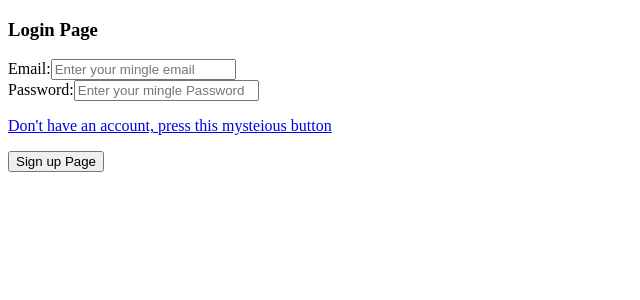
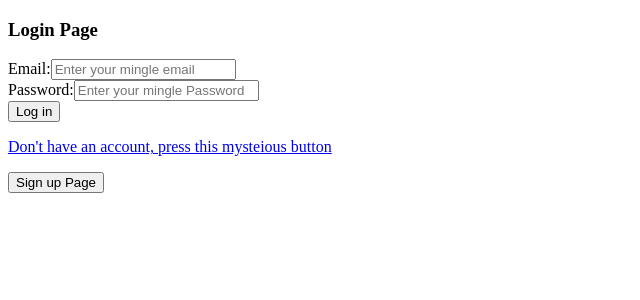
Before and after one commit to Nicholas-Zambrano/mingle-university-client, a React (Create React App) app: page /loginPage in a window 1280 px wide. Shown: the top 300 px of the page, without its empty margins (0-640 px from the left). Built offline with nearby package versions, Linux system fonts and the light colour scheme.

Commit message:
created a login page that allows existing user to log in

```diff
--- a/src/pages/LoginPage/LoginPage.js
+++ b/src/pages/LoginPage/LoginPage.js
@@ -1,7 +1,33 @@
+import axios from "axios";
+import { useState } from "react";
 import { Link, useNavigate } from "react-router-dom";
 
+function LoginPage() {
+  const navigate = useNavigate();
+  const [error, setError] = useState(null);
+  function handleSubmit(event) {
+    event.preventDefault();
+    const loginData = {
+      email: event.target.addEmail.value,
+      password: event.target.password.value,
+    };
 
-function LoginPage() {
+    // sending the data to backend
+    axios
+      .post("http://localhost:8080/auth/login", loginData)
+      .then((response) => {
+        console.log(response);
+        const token = response.data.token;
+        console.log(token);
+        localStorage.setItem("token", token);
+        navigate("/dashboard");
+      })
+      .catch((error) => {
+        console.error(error);
+        setError(error.response.data);
+      });
+  }
+
   return (
     <section className="loginPage">
       <section>
@@ -10,7 +36,7 @@ function LoginPage() {
         </div>
       </section>
       <section className="loginPage__card">
-        <form className="loginPage__form">
+        <form className="loginPage__form" onSubmit={handleSubmit}>
           <div className="loginPage__email  loginPage__formGroup">
             <label className="loginPage__userEmailLabel">Email:</label>
             <input
@@ -26,11 +52,17 @@ function LoginPage() {
             <input
               className="loginPage__passwordInput"
               placeholder="Enter your mingle Password"
+              type="password"
+              name="password"
+              id="password"
             />
           </div>
+          <button className="login__button">Log in</button>
+
+          {error && <div className="login__message">{error}</div>}
 
           <div>
-            <Link to= "/signUpPage">
+            <Link to="/signUpPage">
               <p>Don't have an account, press this mysteious button </p>
               <button>Sign up Page</button>
             </Link>
```
